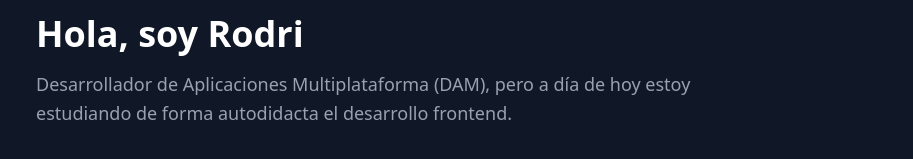
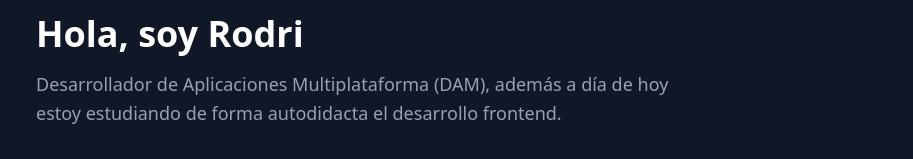
Before and after one commit to DevRodrigoPdp/portfolioReact, a React (Vite) app: page / in a window 1280 px wide. Shown: the part 202-361 px from the top of the page, without its empty margins (64-977 px from the left). Built offline with nearby package versions, Linux system fonts and the light colour scheme.

Commit message:
fix about

```diff
--- a/src/components/About.jsx
+++ b/src/components/About.jsx
@@ -21,7 +21,7 @@ export const About = () => {
           </h1>
 
           <p className="mb-8 text-lg leading-relaxed">
-            Desarrollador de Aplicaciones Multiplataforma (DAM), pero a día de hoy
+            Desarrollador de Aplicaciones Multiplataforma (DAM), además a día de hoy
             estoy estudiando de forma autodidacta el desarrollo frontend.
           </p>
 
```
